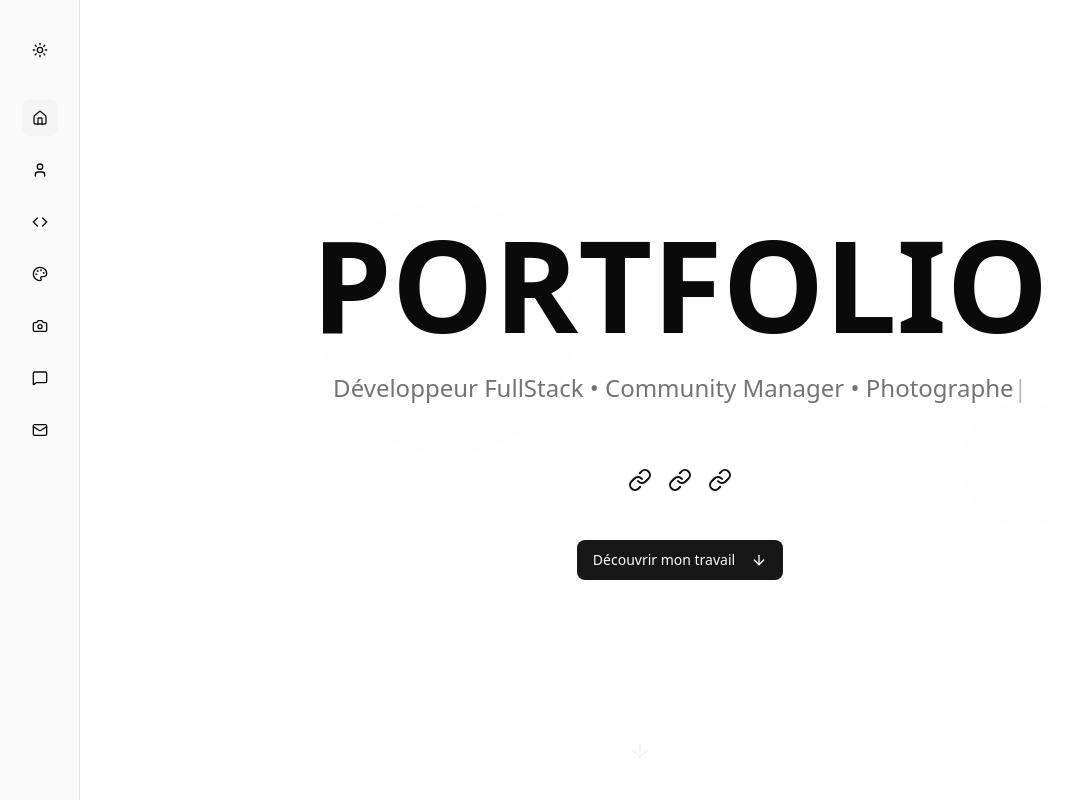
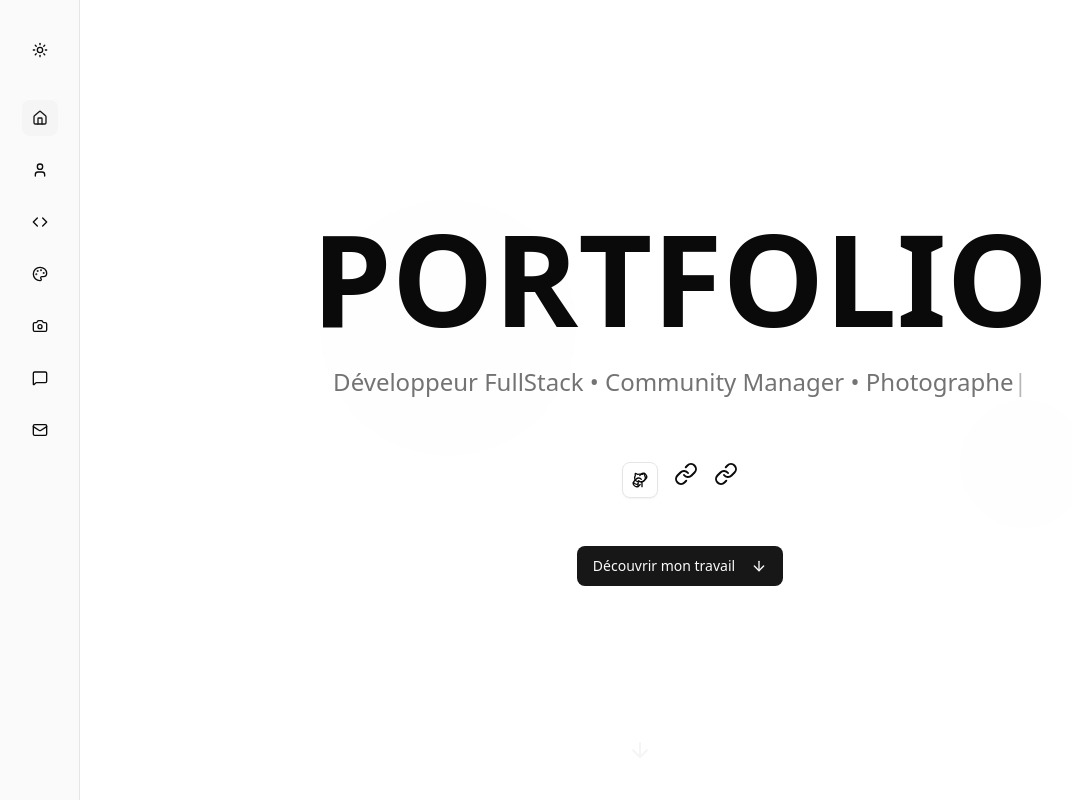
Before and after one commit to Dapheureux/HeureuxDaphneNzita, a Next.js app: page / in a window 1280 px wide. Shown: the top 802 px of the page, without its empty margins (0-1072 px from the left). Built offline with nearby package versions, Linux system fonts and the light colour scheme.

Commit message:
Links essaie

```diff
--- a/components/hero-section.tsx
+++ b/components/hero-section.tsx
@@ -53,11 +53,11 @@ export function HeroSection() {
           </div>
 
           <div className="flex justify-center gap-4 mb-12 animate-scale-in" style={{ animationDelay: "1s" }}>
-            <Link href="https://github.com/Dapheureux">
               <Button variant="outline" size="icon" className="hover-lift bg-transparent">
+                <Link href="https://github.com/Dapheureux">
                 <Github className="h-5 w-5" />
+                </Link>
               </Button>
-            </Link>
             <Link href="https://www.linkedin.com/in/daphn%C3%A9heureuxnzita-7425b4223?lipi=urn%3Ali%3Apage%3Ad_flagship3_profile_view_base_contact_details%3Ba31e9kr9SjqHjsp%2FX08Y9g%3D%3D" target="_blank">
               <Button variant="outline" size="icon" className="hover-lift bg-transparent">
                 <Linkedin className="h-5 w-5" />
```
